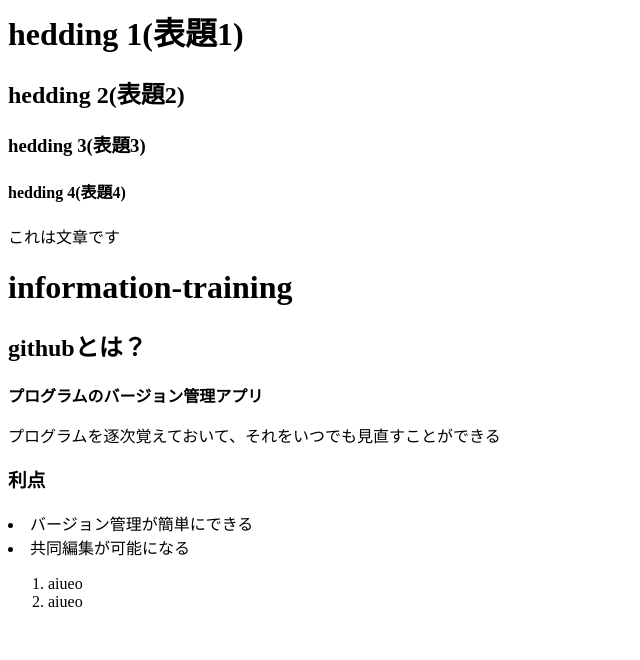
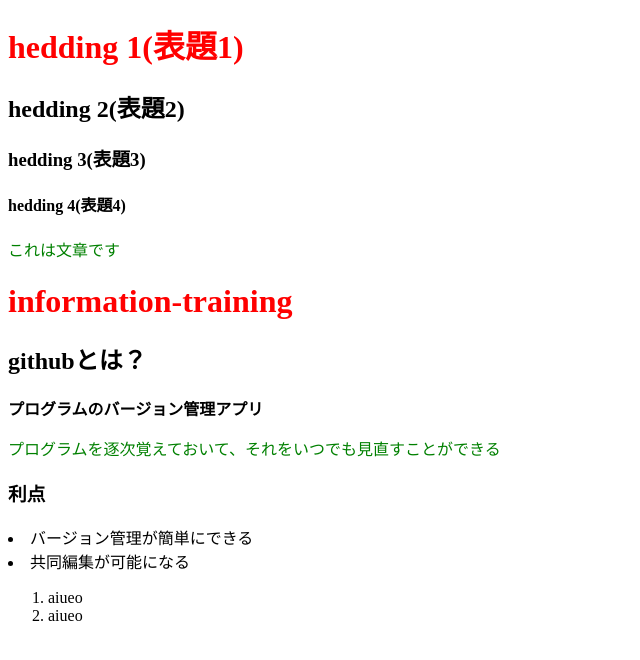
Before and after one commit to roserinter/information-training, a plain HTML site: page index.html in a window 1280 px wide. Shown: the whole page, without its empty margins (0-640 px from the left). Drawn offline with Linux system fonts and the light colour scheme.

Commit message:
9月17日4時間目 html cssの復讐

```diff
--- a/index.html
+++ b/index.html
@@ -1,3 +1,8 @@
+<!doctype html>
+<html>
+    <head>
+        <link rel="stylesheet" href="style.css"/>
+    </head>
     <h1>hedding 1(表題1)</h1>
     <h2>hedding 2(表題2)</h2>
     <h3>hedding 3(表題3)</h3>
@@ -20,3 +25,4 @@
         <li>aiueo</li>
         <li>aiueo</li>
     </ol>
+</html>
--- /dev/null
+++ b/style.css
@@ -0,0 +1,7 @@
+h1{
+    color: red;
+}
+
+p{
+    color: green;
+}
```
Also changed, not shown: 1 other file. Lines whose indentation alone changed are shown as unchanged.
